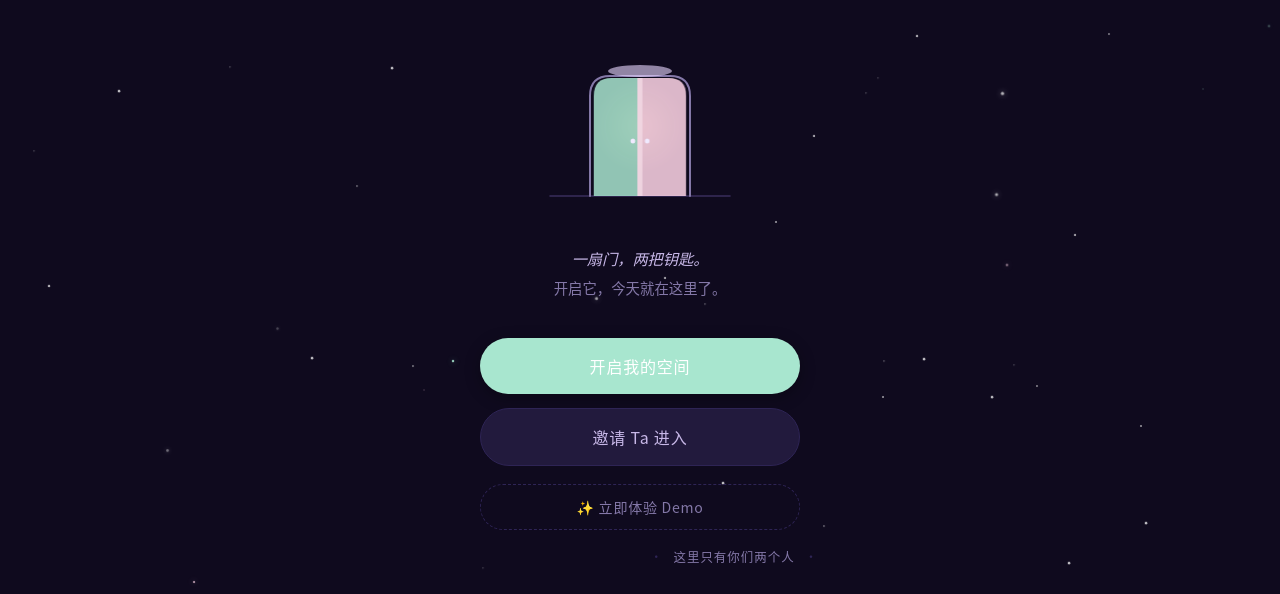
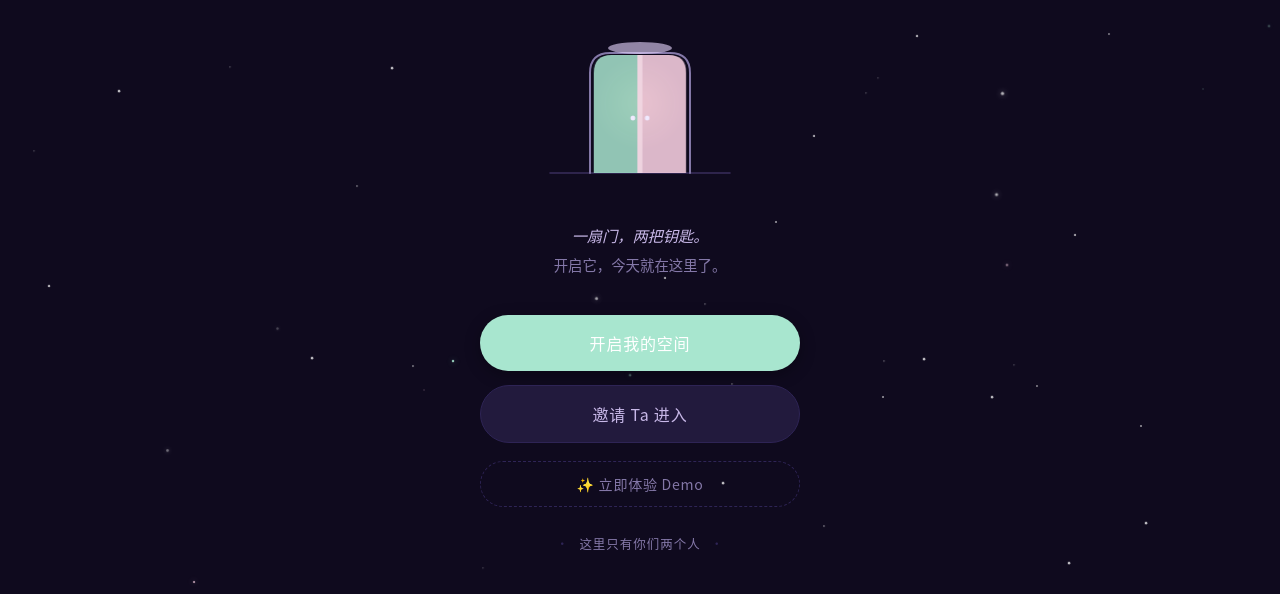
Before and after one commit to hakfir924-gif/czlds, a website: page index.html in a window 1280 px wide. Shown: the part 206-800 px from the top of the page. Drawn offline with Linux system fonts and the light colour scheme.

```diff
--- a/index.html
+++ b/index.html
@@ -250,10 +250,7 @@
 
 /* Footer */
 .footer-text {
-  position: absolute;
-  bottom: 28px;
-  left: 50%;
-  transform: translateX(-50%);
+  margin-top: 28px;
   font-size: 0.78rem;
   color: var(--muted);
   letter-spacing: 0.08em;
```
Also changed, not shown: 1 other file.
